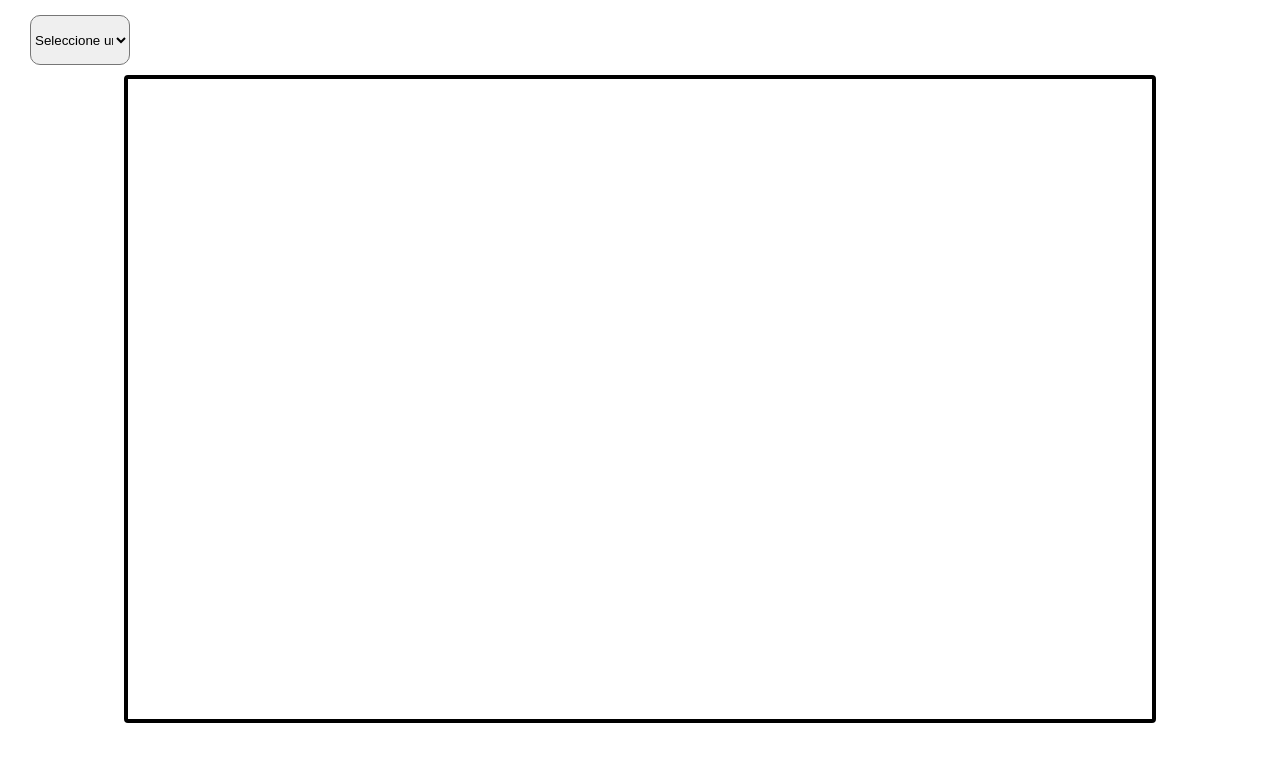
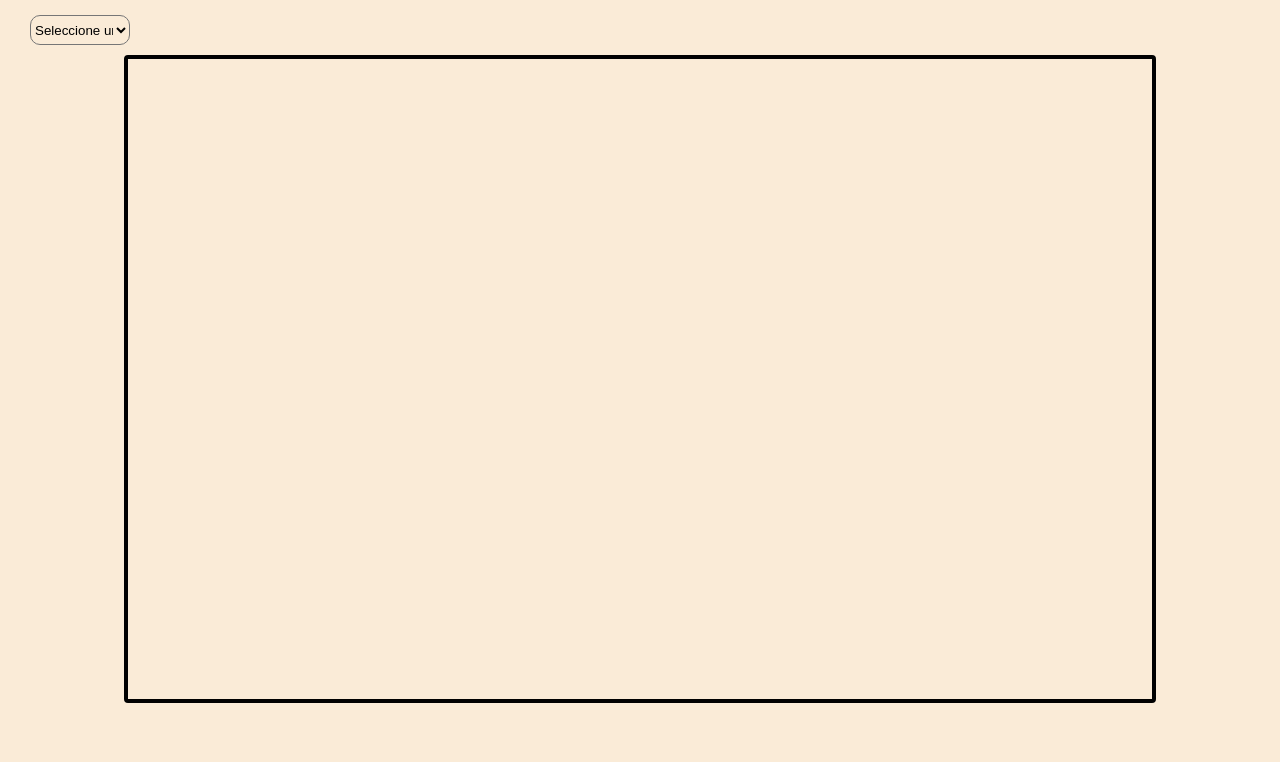
Before and after one commit to mauveg931/Mapis, a plain HTML site: page index.html in a window 1280 px wide. Drawn offline with Linux system fonts and the light colour scheme; some packages are replaced by stand-ins of ours.

Commit message:
arreglados

```diff
--- a/css/styles.css
+++ b/css/styles.css
@@ -9,13 +9,16 @@ html, body {
 height: 100%;
 margin: 0;
 padding: 0;
+background-color: antiquewhite;
 }
 
 .selector{
 width: 100px;
-height: 50px;
+height: 30px;
 border-radius: 10px;
 margin-left: 30px;
 margin-top: 15px;
+text-align: center;
+background-color: antiquewhite;
 
 }
--- a/index.html
+++ b/index.html
@@ -9,17 +9,16 @@
     <title>Mapis</title>
 </head>
 <body>
+
     <select class="selector" id="selectorCiudad" onchange="initMap(ciudades[this.value])">
         <option value="0" selected disabled>Seleccione una localización</option>
         <option value="1">León</option>
         <option value="2">Toro</option>
-        <option value="3">Guarromán</option>
-        <option value="4">Córdoba</option>
-        <option value="5">Cádiz</option>
-        <option value="6">Tennessee</option>
-        <option value="7">Vigo</option>
-        <option value="8">Kabukicho (歌舞伎町)</option>
+        <option value="3">San Petersburgo</option>
+        <option value="4">Nashville</option>
+        <option value="5">Vigo</option>
     </select>
+
     <div id="map" class="container-fluid"></div>
 
 <script async
```
